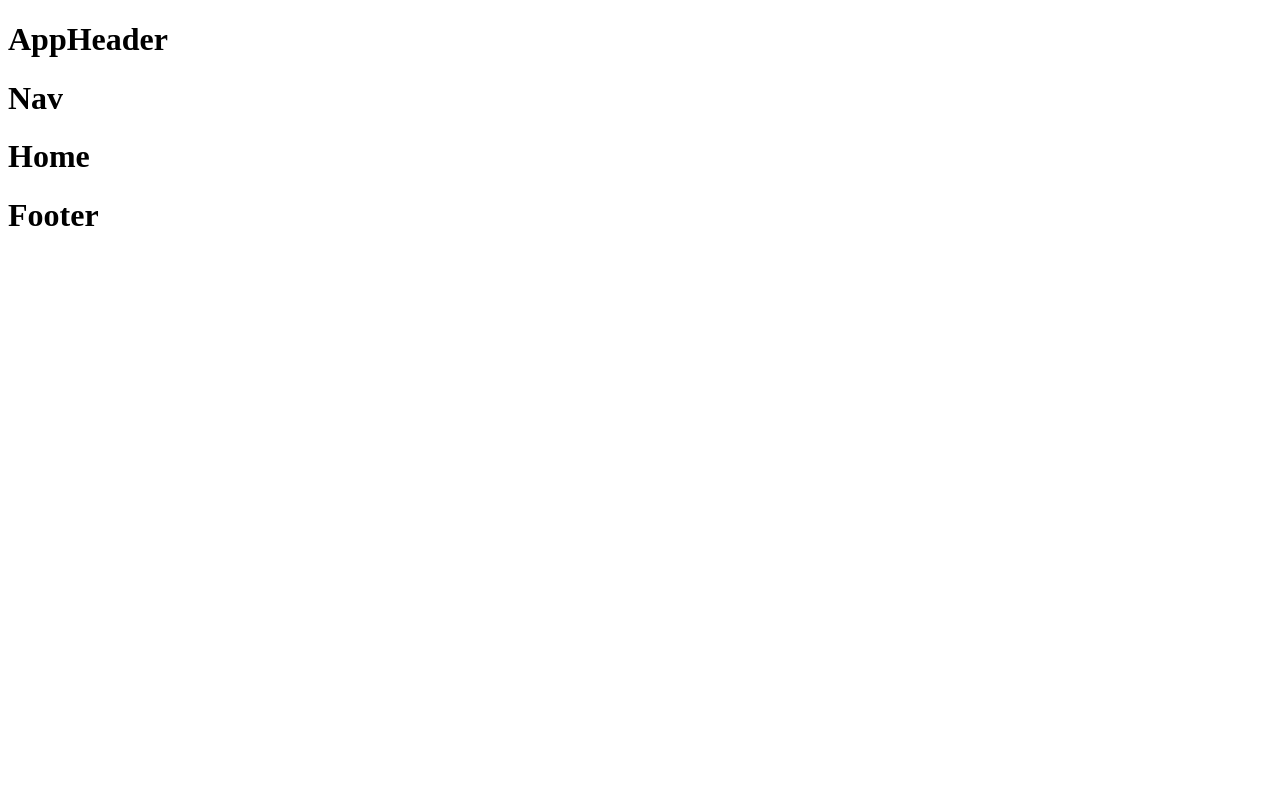
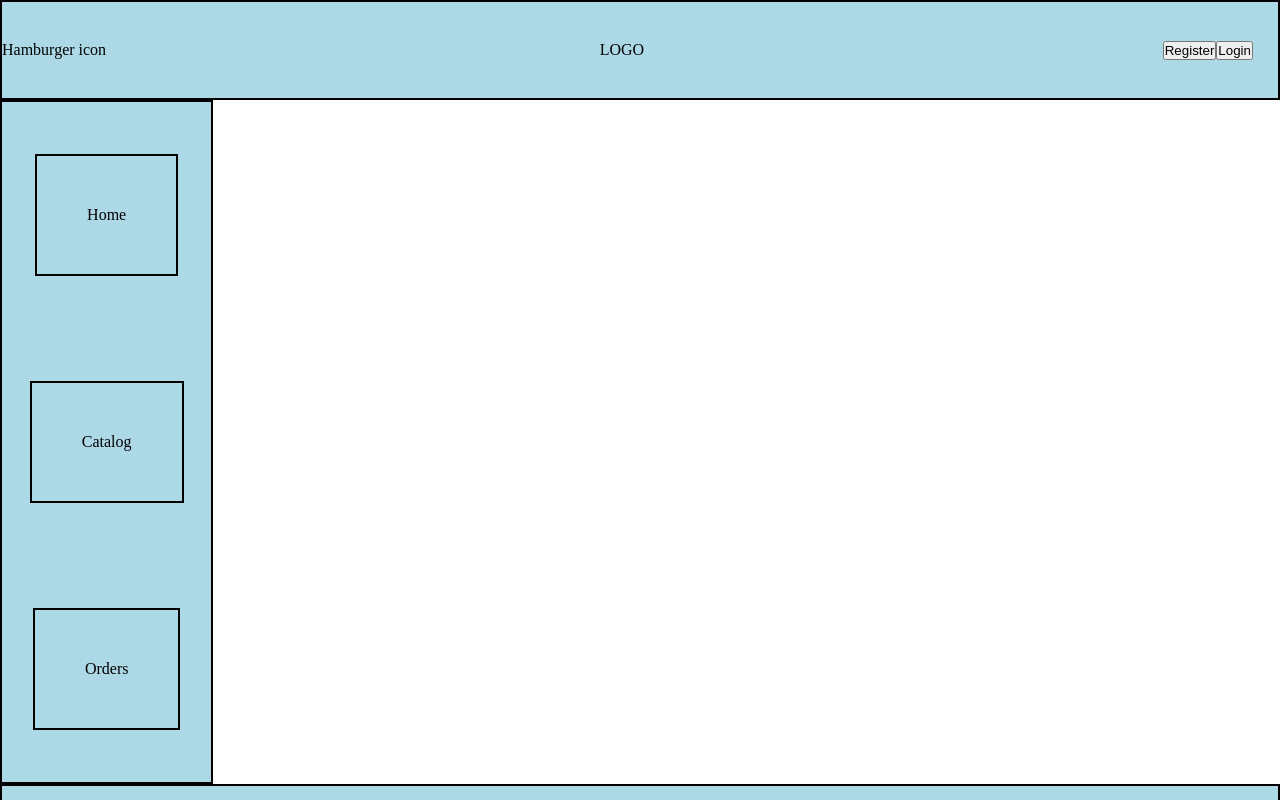
Before and after one commit to drake021/Grace_Shopper, a React (Create React App) app: page /home in a window 1280 px wide. Built offline with nearby package versions, Linux system fonts and the light colour scheme.

Commit message:
basic layout for front end and compact register/login component

```diff
--- a/public/index.html
+++ b/public/index.html
@@ -4,7 +4,7 @@
     <meta charset="UTF-8">
     <meta name="viewport" content="width=device-width, initial-scale=1.0">
     <title>Grace Shopper</title>
-    <link rel='stylesheet' type='css' href="style.css"/>
+    <link rel='stylesheet' href="style.css"/>
 </head>
 <body>
     <div id='app'>
--- a/public/style.css
+++ b/public/style.css
@@ -0,0 +1,62 @@
+* {
+    margin: 0;
+    padding: 0;
+}
+a, a:visited, a:hover {
+    text-decoration: none;
+    color: black;
+}
+
+body, html {
+    height: 100%;
+    overflow: auto;
+}
+#app {
+    height: 100%;
+    width: 100%;
+    overflow: auto;
+    display: grid;
+    grid-template: 100px 1fr 50px / 1fr 5fr;
+    /* background-color: slateblue; */
+}
+
+#AppHeader {
+    grid-area: 1 / 1 / 2 / 3;
+    display: flex;
+    justify-content: space-between;
+    align-items: center;
+    background-color: lightblue;
+    border: 2px solid black;
+}
+#Auth {
+    /* background-color: grey; */
+    padding: 25px;
+    display: flex;
+}
+#Nav {
+    grid-area: 2 / 1 / 3 / 2;
+    display: flex;
+    flex-flow: column nowrap;
+    justify-content: flex-start;
+    align-items: center;
+    background-color: lightblue;
+    border: 2px solid black;
+}
+#Nav > a {
+    display: block;
+    flex: 1;
+    margin: 25% 0;
+    border: 2px solid black;
+    padding: 50px;
+}
+#Footer {
+    grid-area: 3 / 1 / 4 / 3;
+    display: flex;
+    background-color: lightblue;
+    border: 2px solid black;
+}
+#Home {
+    grid-area: 2 / 2 / 3 / 3;
+    display: flex;
+    /* background-color: red; */
+}
--- a/src/components/App.js
+++ b/src/components/App.js
@@ -34,6 +34,9 @@ const App = () => {
       <Route path='/catalog/category/:categoryId'>
         <Catalog />
       </Route>
+      <Route path='/catalog'>
+        <Redirect to="/catalog/category/featured" />
+      </Route>
       <Route path='/user'>
         <User />
       </Route>
--- a/src/components/AppHeader.js
+++ b/src/components/AppHeader.js
@@ -1,9 +1,18 @@
 import React, {useState, useHook} from 'react';
+import Auth from './Auth.js';
 
 const AppHeader = () => {
 
     return <>
-        <h1>AppHeader</h1>
+        <div id='AppHeader'>
+            <div>
+                Hamburger icon
+            </div>
+            <div>
+                LOGO
+            </div>
+            <Auth />
+        </div>
     </>
 };
 
--- /dev/null
+++ b/src/components/Auth.js
@@ -0,0 +1,178 @@
+import React, {useState} from 'react';
+
+const Auth = ({ user, setUser, setMyRoutines }) => {
+    //need to make it to where clicking register takes you to a /register route
+    //OR make the element changed to have fields needed to register
+
+    //Constants
+    const [authDisplay, setAuthDisplay] = useState('not-logged-in');
+    const [username, setUsername] = useState('');
+    const [password, setPassword] = useState('');
+    const [confirmPassword, setConfirmPassword] = useState('');
+    const [errorMessage, setErrorMessage] = useState('');
+
+    //Functions
+    const displayLogin = () => {
+        setAuthDisplay('login');
+    }
+    const displayRegister = () => {
+        setAuthDisplay('register');
+    }
+    const displayBase = () => {
+        setErrorMessage('');
+        setAuthDisplay('not-logged-in');
+    }
+    const usernameOnChange = (e) => {
+        setUsername(e.target.value);
+    }
+    const passwordOnChange = (e) => {
+        setPassword(e.target.value);
+    }
+    const confirmPasswordOnChange = (e) => {
+        setConfirmPassword(e.target.value);
+    }
+    const registerOnClick = async () => {
+        //should have username and password fields as states
+        try {
+        const resp = await fetchRegister(username, password);
+        if(!!resp.error) {
+            setErrorMessage(resp.error);
+            throw resp.error;
+        }
+        //so now we want to store a user object and also save a cookie.
+        const resultUser = {...resp.user};
+        resultUser.token = resp.token;
+        setUser(resultUser);
+        localStorage.setItem('user', JSON.stringify(resultUser));
+        setAuthDisplay('logged-in');
+        }
+        catch (error) {
+            throw error;
+        }
+    }
+
+    const loginOnClick = async () => {
+
+        try {
+        const resp = await fetchLogin(username, password);
+
+        if(!!resp.error) {
+            setErrorMessage(resp.error);
+            throw resp.error;
+        }
+        const resultUser = {...resp.user};
+        resultUser.token = resp.token;
+        setUser(resultUser);
+        localStorage.setItem('user', JSON.stringify(resultUser));
+
+        const myRoutinesResult = await fetchMyRoutines(resultUser.username, resultUser.token);
+        if (!myRoutinesResult)  {
+            throw 'myRoutinesResult is undefined'
+        }
+        setMyRoutines(myRoutinesResult);
+        localStorage.setItem('myRoutines', JSON.stringify(myRoutinesResult));
+        setAuthDisplay('logged-in');
+        }
+        catch (error) {
+            throw error;
+        }
+
+    }
+    const logoutOnClick = () => {
+
+        displayBase();
+        setUser(null);
+        localStorage.removeItem('user');
+        localStorage.clear();
+    }
+
+
+    if (!user) {
+
+        //login form
+        if (authDisplay === 'login') {
+            return <div id='Auth'>
+                <div className='auth-row'>
+                    <div>
+                        Username:
+                    </div>
+                    <input type='text' onChange={usernameOnChange}/>
+                </div>
+                <div className='auth-row'>
+                    <div>
+                        Password:
+                    </div>
+                    <input type='password' onChange={passwordOnChange} />
+                </div>
+                <div className='auth-row'>
+                    <button onClick={loginOnClick}>
+                        Login
+                    </button>
+                    <button onClick={displayBase}>
+                        Cancel
+                    </button>
+                </div>
+                <div className='auth-row'>
+                    <div style={{color: 'red'}}>
+                        {errorMessage}
+                    </div>
+                </div>
+            </div>
+        }
+        if (authDisplay === 'register') {
+            //register form
+            return <div id='Auth'>
+                <div className='auth-row'>
+                    <div>
+                        Username:
+                    </div>
+                    <input type='text' onChange={usernameOnChange}/>
+                </div>
+                <div className='auth-row'>
+                    <div>
+                        Password:
+                    </div>
+                    <input type='password' onChange={passwordOnChange} />
+                </div>
+                <div className='auth-row'>
+                    <div>
+                        Confirm Password:
+                    </div>
+                    <input type='password' onChange={confirmPasswordOnChange} />
+                </div>
+                <div className='auth-row'>
+                    <button onClick={registerOnClick}>
+                        Register
+                    </button>
+                    <button onClick={displayBase}>
+                        Cancel
+                    </button>
+                </div>
+                <div className='auth-row'>
+                    <div style={{color: 'red'}}>
+                        {errorMessage}
+                    </div>
+                </div>
+            </div>
+        }
+        //base form, user not logged in
+        return <div id='Auth'>
+            <button onClick={displayRegister}>Register</button>
+            <button onClick={displayLogin}>Login</button>
+        </div>
+    }
+    //User is logged in
+    return <div id='Auth'>
+        <div className='auth-row'>
+        <div>
+            {user.username} is logged in.
+        </div>
+        </div>
+        <div className='auth-row'>
+            <button onClick={logoutOnClick}>Logout</button>
+        </div>
+    </div>
+
+}
+
+export default Auth;
--- a/src/components/Footer.js
+++ b/src/components/Footer.js
@@ -3,7 +3,9 @@ import React, {useState, useHook} from 'react';
 const Footer = () => {
 
     return <>
-        <h1>Footer</h1>
+        <div id="Footer">
+
+        </div>
     </>
 };
 
--- a/src/components/Home.js
+++ b/src/components/Home.js
@@ -3,7 +3,9 @@ import React, {useState, useHook} from 'react';
 const Home = () => {
 
     return <>
-        <h1>Home</h1>
+        <div id="Home">
+
+        </div>
     </>
 };
 
--- a/src/components/Nav.js
+++ b/src/components/Nav.js
@@ -1,9 +1,20 @@
-import React, {useState, useHook} from 'react';
+import React, { useState, useHook } from 'react';
+import {Link} from 'react-router-dom';
 
 const Nav = () => {
 
     return <>
-        <h1>Nav</h1>
+        <div id="Nav">
+            <Link to='/home'>
+                Home
+            </Link>
+            <Link to='/catalog'>
+                Catalog
+            </Link>
+            <Link to='/orders'>
+                Orders
+            </Link>
+        </div>
     </>
 };
 
--- a/src/components/index.js
+++ b/src/components/index.js
@@ -10,3 +10,4 @@ export { default as Catalog } from './Catalog.js';
 export { default as Footer } from './Footer.js';
 export { default as Home } from './Home.js';
 export { default as User } from './User.js';
+export { default as Auth } from './Auth.js';
```
